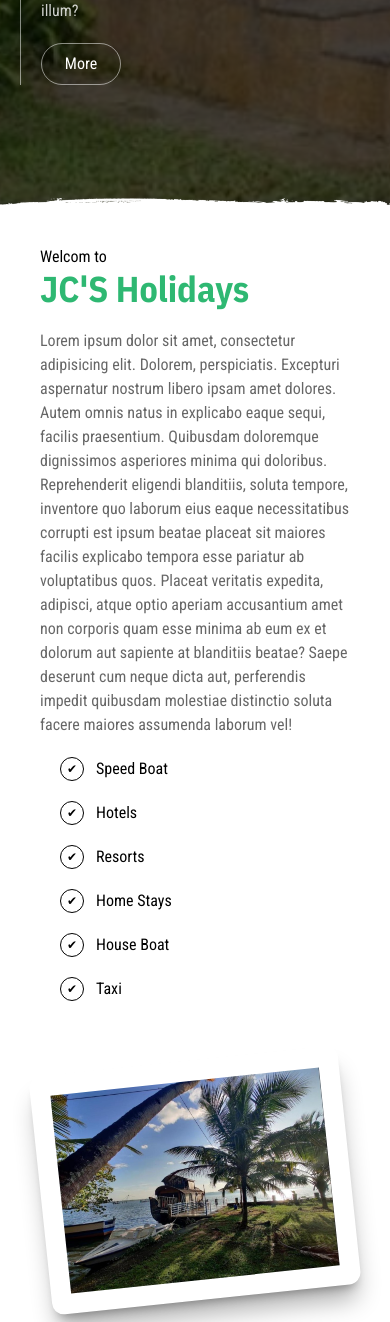
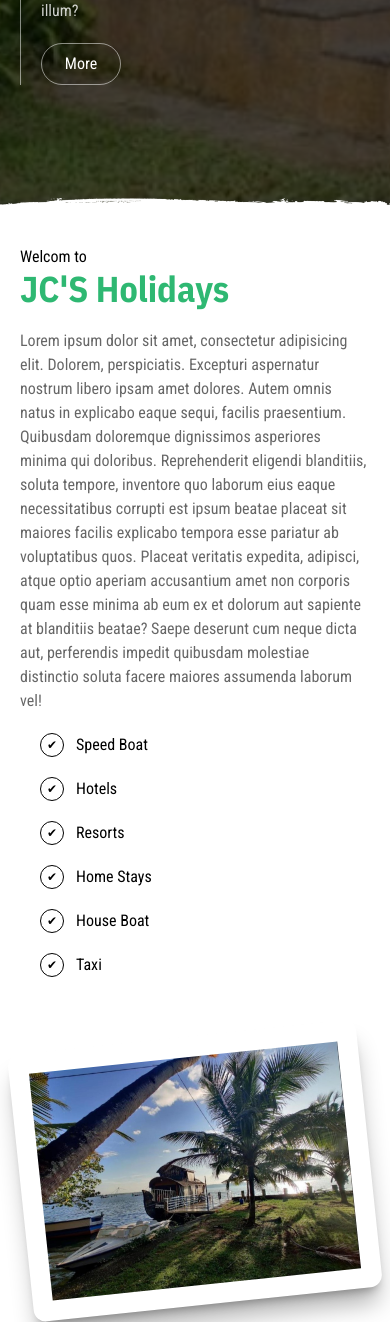
Before and after one commit to Vinith-Vj/JCS_Test, a Django app: page / in a window 390 px wide. Shown: the part 723-2045 px from the top of the page. Run offline with Django 5.2, Linux system fonts and the light colour scheme; some libraries are stand-ins or nearby versions.

Commit message:
responsive changes were added

```diff
--- a/myproject/templates/index.html
+++ b/myproject/templates/index.html
@@ -74,7 +74,7 @@
     </header>
 
 
-    <div class="mx-10 sm:mx-40 my-10 sm:my-20 con">
+    <div class="mx-5 sm:mx-40 my-10 sm:my-20 con">
         <div class="grid sm:grid-cols-2 gap-10">
             <div class="">
                 <h4 class="">Welcom to</h4>
@@ -198,7 +198,7 @@
     </div>
 
 
-    <div class="mx-10 sm:mx-40 my-10 sm:my-20 con">
+    <div class="mx-5 sm:mx-40 my-10 sm:my-20 con">
         <div class="grid sm:grid-cols-12 gap-10">
             <div class="col-span-3">
                 <div class="">
@@ -294,7 +294,7 @@
     </div>
 
 
-    <div class="mx-10 sm:mx-40 my-10 sm:my-20 con">
+    <div class="mx-5 sm:mx-40 my-10 sm:my-20 con">
         <div class="">
             <h4 class="">JC'S Holidays</h4>
             <h5 class="text-4xl font-bold plex text-[#2eb872] mb-5">Home Stays</h5>
```
